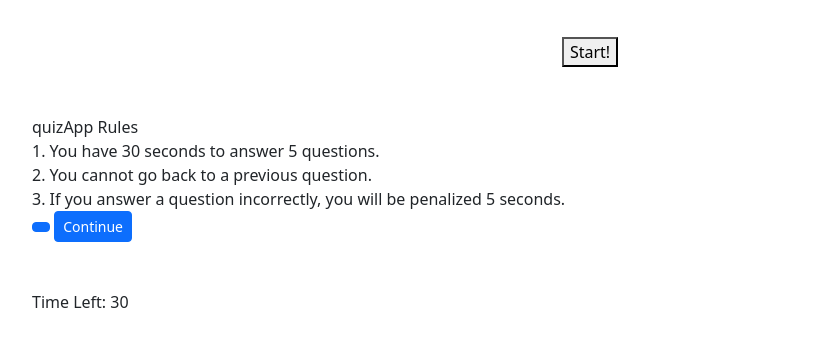
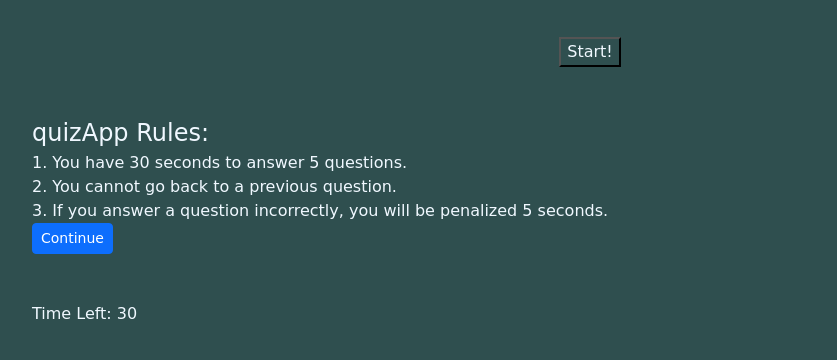
Before and after one commit to RyC2014/quizApp, a plain HTML site: page index.html in a window 1280 px wide. Shown: the part 67-427 px from the top of the page, without its empty margins (50-887 px from the left). Drawn offline with nearby package versions, Linux system fonts and the light colour scheme.

Commit message:
wrapping up HTML, started styling

```diff
--- a/assets/styles.css
+++ b/assets/styles.css
@@ -0,0 +1,30 @@
+* {
+    background-color:darkslategray;
+    font-family:cursive;
+    margin: 0;
+    box-sizing: border-box;
+    color: aliceblue;
+
+}
+
+body {
+    background-color: darkslategray;
+}
+
+.title {
+    border-bottom: 3px solid darkslategray;
+
+}
+
+.info-box {
+        width: 600px;
+        background: aliceblue;
+        border-radius: 10px;
+
+
+}
+
+.info-box .info-title {
+    font-size: 24px;
+
+}
--- a/index.html
+++ b/index.html
@@ -9,7 +9,7 @@
   <!-- CSS only -->
   <link href="https://cdn.jsdelivr.net/npm/bootstrap@5.2.1/dist/css/bootstrap.min.css" rel="stylesheet"
     integrity="sha384-iYQeCzEYFbKjA/T2uDLTpkwGzCiq6soy8tYaI1GyVh/UjpbCx/TYkiZhlZB6+fzT" crossorigin="anonymous">
-  <link rel="stylesheet" href="assets/style.css">
+  <link rel="stylesheet" href="assets/styles.css">
 </head>
 
 <body>
@@ -20,7 +20,7 @@
       <button type="button" class="buttons mt-5" id="start-btn">Start!</button>
     </div>
     <div id="rules" class="info-box mt-5" style="width: auto">
-      <div class="info-title">quizApp Rules</div>
+      <div class="info-title">quizApp Rules:</div>
       <div class="info-list">
         <div class="info">1. You have <span>30 seconds</span> to answer 5 questions.</div>
         <div class="info">2. You cannot go back to a previous question.</div>
@@ -28,7 +28,6 @@
       </div>
       <!-- buttons -->
       <div class="buttons">
-        <button class="quit btn btn-primary btn-sm"></button>
         <button class="restart btn btn-primary btn-sm">Continue</button>
       </div>
     </div>
@@ -54,7 +53,7 @@
       <div class="flex-direction flex-direction">
         <h1>End! How did you do?</h1>
         <h3 class="score"></h3>
-        <h2>Enter Initials:</h2>
+        <h2>Enter your initials here:</h2>
         <input type="text" id="initials" class="mt-1">
         <button id="save-score">Submit</button>
       </div>
```
